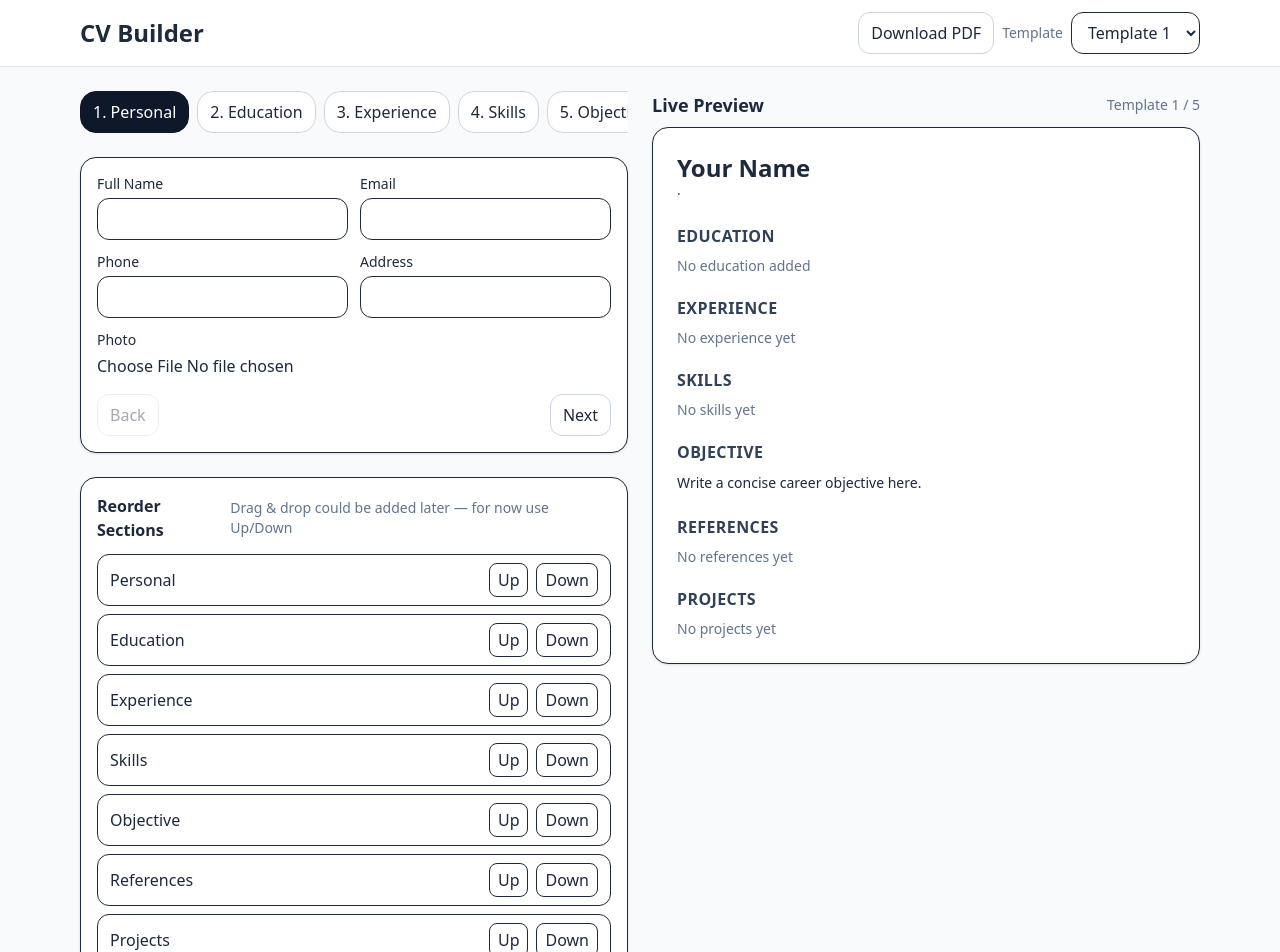
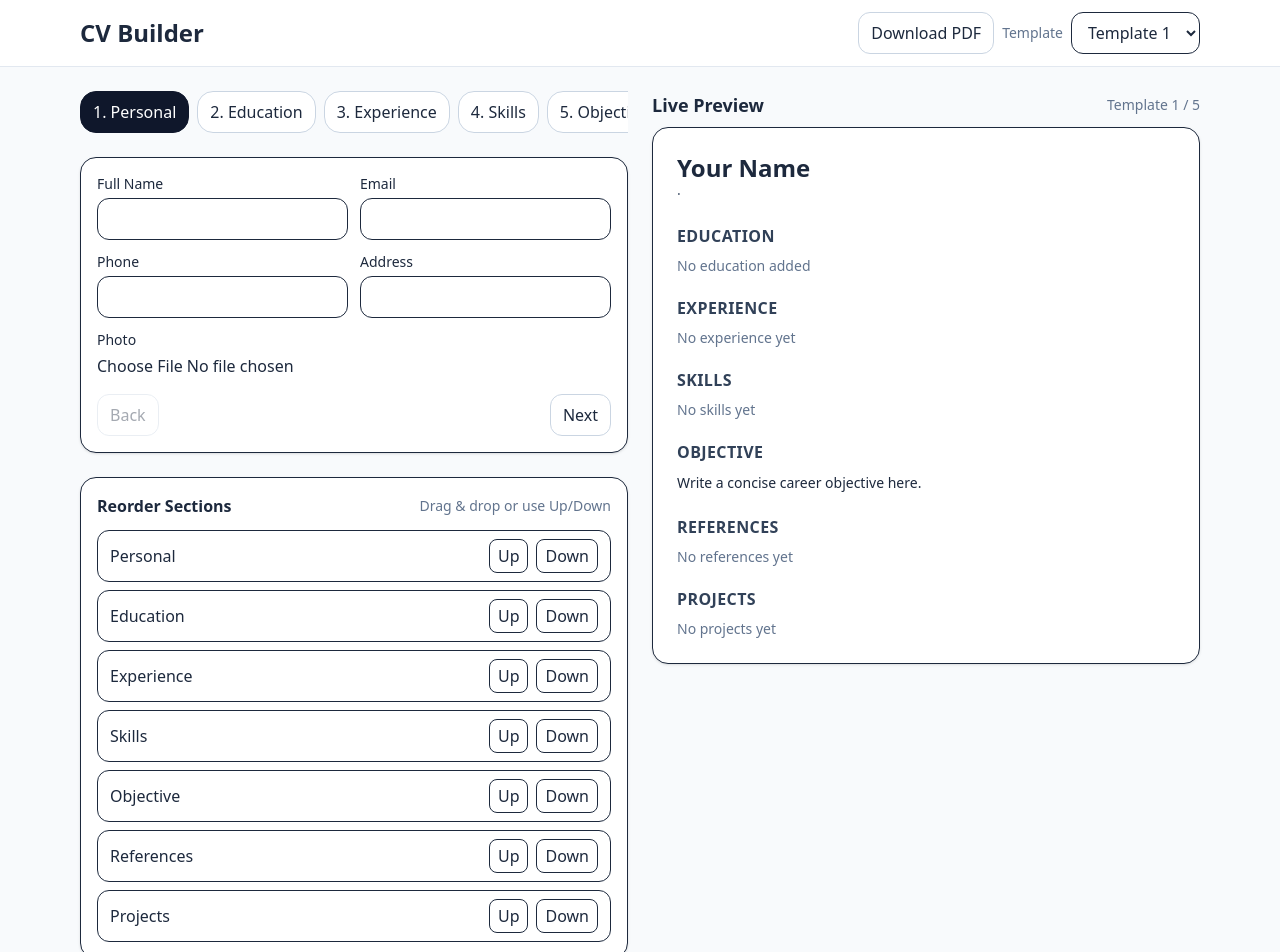
Before and after one commit to Dibyendu-dev/CV-Builder, a React (Vite) app: page / in a window 1280 px wide. Shown: the top 952 px of the page. Built offline with nearby package versions, Linux system fonts and the light colour scheme.

Commit message:
add drag and drop feature

```diff
--- a/package.json
+++ b/package.json
@@ -10,6 +10,7 @@
     "preview": "vite preview"
   },
   "dependencies": {
+    "@hello-pangea/dnd": "^18.0.1",
     "@tailwindcss/vite": "^4.1.12",
     "html2canvas": "^1.4.1",
     "jspdf": "^3.0.2",
--- a/src/components/ui/SectionReorder.jsx
+++ b/src/components/ui/SectionReorder.jsx
@@ -1,17 +1,43 @@
+import { DragDropContext, Droppable, Draggable } from "@hello-pangea/dnd";
+
 export function SectionReorder({ sections, moveSection }) {
+  const onDragEnd = (result) => {
+    const { source, destination } = result || {};
+    if (!destination) return;
+    if (source.index === destination.index) return;
+
+    const direction = destination.index > source.index ? 1 : -1;
+    let currentIndex = source.index;
+    while (currentIndex !== destination.index) {
+      moveSection(currentIndex, direction);
+      currentIndex += direction;
+    }
+  };
+
   return (
     <div className="p-4 rounded-2xl border bg-white shadow-sm">
       <div className="flex items-center justify-between mb-3">
         <h3 className="font-semibold">Reorder Sections</h3>
-        <p className="text-sm text-slate-500">
-          Drag & drop could be added later — for now use Up/Down
-        </p>
+        <p className="text-sm text-slate-500">Drag & drop or use Up/Down</p>
       </div>
-      <ul className="space-y-2">
+      <DragDropContext onDragEnd={onDragEnd}>
+        <Droppable droppableId="sections-droppable">
+          {(provided) => (
+            <ul
+              ref={provided.innerRef}
+              {...provided.droppableProps}
+              className="space-y-2"
+            >
               {sections.map((s, i) => (
+                <Draggable key={s} draggableId={s} index={i}>
+                  {(dragProvided, snapshot) => (
                     <li
-            key={s}
-            className="flex items-center justify-between border rounded-xl px-3 py-2"
+                      ref={dragProvided.innerRef}
+                      {...dragProvided.draggableProps}
+                      {...dragProvided.dragHandleProps}
+                      className={`flex items-center justify-between border rounded-xl px-3 py-2 ${
+                        snapshot.isDragging ? "bg-slate-50" : ""
+                      }`}
                     >
                       <span className="font-medium">{s}</span>
                       <div className="flex gap-2">
@@ -29,8 +55,14 @@ export function SectionReorder({ sections, moveSection }) {
                         </button>
                       </div>
                     </li>
+                  )}
+                </Draggable>
               ))}
+              {provided.placeholder}
             </ul>
+          )}
+        </Droppable>
+      </DragDropContext>
     </div>
   );
 }
```
Also changed, not shown: 1 other file (tests, documents, lock files or other folders). Lines whose indentation alone changed are shown as unchanged.
